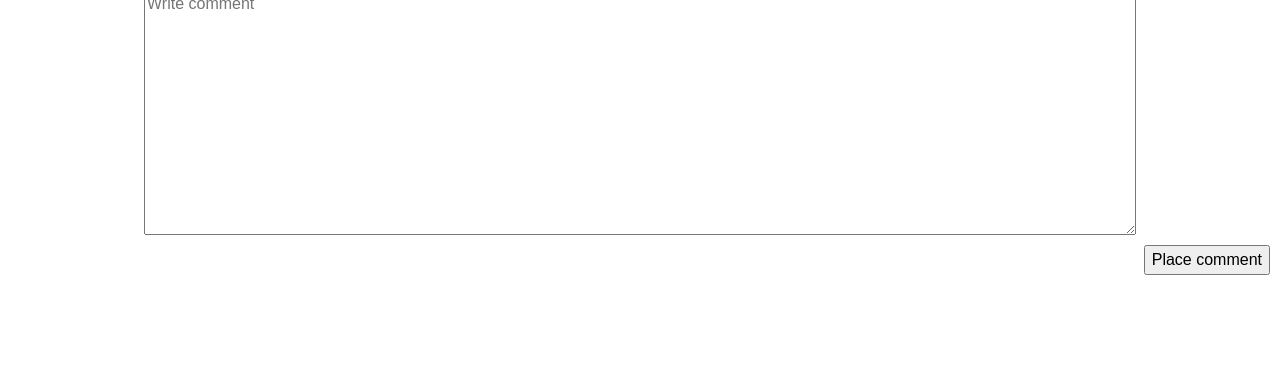
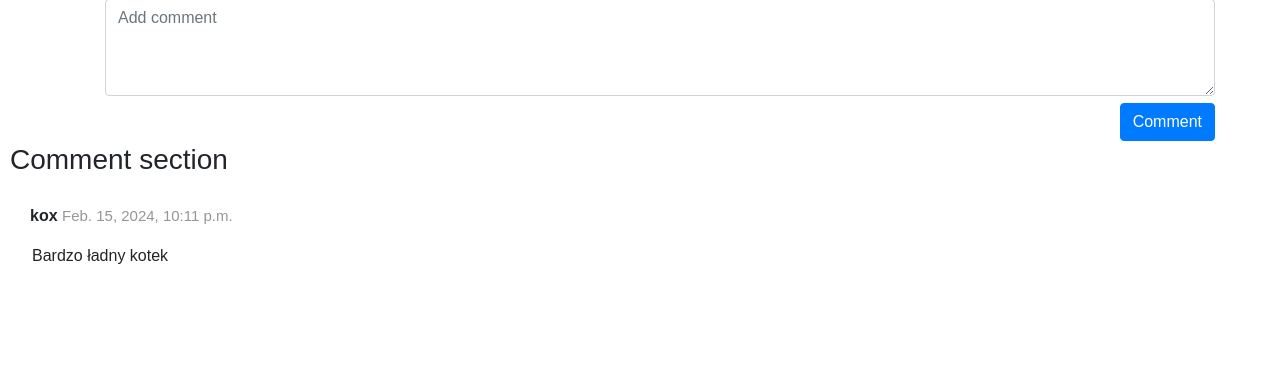
Before and after one commit to smtsz82/Commerce, a Django app: page /1 in a window 1280 px wide. Shown: the part 411-800 px from the top of the page. Run offline with Django 3.2, Linux system fonts and the light colour scheme; a user stored in the database is signed in; data comes from the database, SQL or seed files in the repository; both versions use the stored data as it was after the commit; some libraries are stand-ins or nearby versions.

Commit message:
Comment functionality, comment section layout, watchlist page

```diff
--- a/commerce/auctions/admin.py
+++ b/commerce/auctions/admin.py
@@ -1,6 +1,6 @@
 from django.contrib import admin
 
-from .models import User, Auction_listing, Watchlist, Bid
+from .models import User, Auction_listing, Watchlist, Bid, Comment
 
 # Register your models here.
 
@@ -8,3 +8,4 @@ admin.site.register(User)
 admin.site.register(Auction_listing)
 admin.site.register(Watchlist)
 admin.site.register(Bid)
+admin.site.register(Comment)
--- a/commerce/auctions/static/auctions/styles.css
+++ b/commerce/auctions/static/auctions/styles.css
@@ -121,13 +121,37 @@ body {
     text-align: center;
 }
 
-.comment_p_cont{
+.place_comment_container{
+    display: flex;
+    flex-flow: row wrap;
+    justify-content: flex-end;
+    margin: 20px;
     width: 100%;
-    display: flex;
-    justify-content: center;
+    height: 90%;
 }
 
-#comment_content{
+.container{
+    height: 120px;
+}
+
+.comment_section{
+    display: flex;
+    flex-flow: row wrap;
+}
+
+.comment_container{
+    margin: 20px;
+    width: 100%;
+}
+
+.comment_info{
+    width: fit-content;
+}
+
+.comment_content{
+    margin-left: 2px;
     width: 80%;
-    height: 20%;
+    display: flex;
+    flex-direction: column;
+    word-wrap: break-word;
 }
--- a/commerce/auctions/templates/auctions/layout.html
+++ b/commerce/auctions/templates/auctions/layout.html
@@ -25,6 +25,11 @@
             </li>
             {% if user.is_authenticated %}
                 <li class="nav-item">
+                    <a class="nav-link" href="{% url 'watchlist' %}">Watchlist</a>
+                </li>
+            {% endif %}
+            {% if user.is_authenticated %}
+                <li class="nav-item">
                     <a class="nav-link" href="{% url 'logout' %}">Log Out</a>
                 </li>
             {% else %}
--- a/commerce/auctions/templates/auctions/listing_page.html
+++ b/commerce/auctions/templates/auctions/listing_page.html
@@ -5,6 +5,11 @@
 {% endblock %}
 
 {% block body %}
+    {% if warning_message %}
+        <div class="alert alert-warning">
+            {{ warning_message }}
+        </div>
+    {% endif %}
     {% if success_message %}
         <div class="alert alert-success">
             {{ success_message }}
@@ -54,12 +59,13 @@
                     </form>
                 </div>
             {% endif %}
+            {% if listing.is_active %}
                 <div id="bid_form">
                     <div class="center">
                         <form action="{% url 'listing_page' listing.id %}" method="post">
                             {% csrf_token %}
                             <div class="center">
-                            <input type="number" name="bid_price" placeholder="Bid" min="0" step="0.01">
+                                <input type="number" name="bid_price" placeholder="Bid" min="0" step="0.01" class="form-control">
                             </div>
                             <input type="hidden" name="action" value="place_bid">
                             <div class="center">
@@ -68,15 +74,44 @@
                         </form>
                     </div>
                 </div>
+            {% endif %}
         </div>
     </div>
+    {% if listing.is_active %}
         <form action="{% url 'listing_page' listing.id %}" method="post">
+            {% csrf_token %}
             <input type="hidden" name="action" value="place_comment">
-                <div class="center">
-                    <textarea name="comment_content" cols="30" rows="10" placeholder="Write comment" id="comment_content"></textarea>
+            <div class="container">
+                <div class="place_comment_container">
+                    <textarea name="comment_content" cols="30" rows="10" placeholder="Add comment" id="Add comment" class="form-control" style="height: 90%;"></textarea>
+                    <input type="submit" value="Comment" class="btn btn-primary" style="margin-top: 7px;">
                 </div>
-                <div class="right">
-                    <input type="submit" value="Place comment">
             </div>
         </form>
+    {% endif %}
+    <br>
+    <h3>Comment section</h3>
+    {% if comments %}
+        <div class="comment_section">
+            {% for comment in comments %}
+                <div class="comment_container">
+                    <div class="comment_info">
+                        <p>
+                            <strong>{{ comment.user.username }}</strong>
+                            <span class="small_font">
+                                {{ comment.creation_date }}
+                            </span>
+                        </p>
+                    </div>
+                    <div class="comment_content">
+                        {{ comment.content }}
+                    </div>
+                </div>
+            {% endfor %}
+        </div>
+    {% elif listing.is_active %}
+        <div class="center">
+            <h4>This comment section is empty, be the first one to comment !</h4>
+        </div>
+    {% endif %}
 {% endblock %}
--- a/commerce/auctions/urls.py
+++ b/commerce/auctions/urls.py
@@ -7,7 +7,8 @@ urlpatterns = [
     path("login", views.login_view, name="login"),
     path("logout", views.logout_view, name="logout"),
     path("register", views.register, name="register"),
-    # Listing page can by accesed by listing id
+    path("watchlist", views.watchlist, name="watchlist"),
+    # Listing page can be accesed by listing id
     path("<int:id>", views.listing_page, name="listing_page"),
     path("new_listing", views.new_listing, name="new_listing")
 ]
--- a/commerce/auctions/util.py
+++ b/commerce/auctions/util.py
@@ -23,7 +23,7 @@ def watchlisted(user_id, listing):
 
 def assign_error_message(listing):
     if not listing.is_active:
-        return "This listing is closed and you can no longer place bids on it"
+        return "This listing is closed and you can no longer comment or place bids on it"
     return None
 
 
--- a/commerce/auctions/views.py
+++ b/commerce/auctions/views.py
@@ -7,17 +7,18 @@ from django.contrib.auth.decorators import login_required
 from django.http import HttpResponse, HttpResponseRedirect
 from django.shortcuts import render
 from django.urls import reverse
-from .models import Auction_listing, Bid, Watchlist, User
+from .models import Auction_listing, Bid, Watchlist, User, Comment
 
 
-# class NewTaskForm(forms.Form):
-#     task = forms.TextInput(attrs={"class":"form-control"})
-
 class New_listing(forms.Form):
-    listing_title = forms.CharField(widget=forms.TextInput(attrs={"required": True, "class": "form-control", "placeholder": "listing title", "name": "listing_title"}))
-    listing_description = forms.CharField(widget=forms.TextInput(attrs={"required": True, "class": "form-control", "placeholder": "listing description", "name": "listing_description"}))
-    starting_bid = forms.IntegerField(widget=forms.NumberInput(attrs={"required": True, "class": "form-control", "placeholder": "starting price", "name": "initial_bid", "min": 0, "step": 0.01}))
-
+    listing_title = forms.CharField(widget=forms.TextInput(
+        attrs={"required": True, "class": "form-control", "placeholder": "listing title", "name": "listing_title"}))
+    listing_description = forms.CharField(widget=forms.TextInput(
+        attrs={"required": True, "class": "form-control", "placeholder": "listing description",
+               "name": "listing_description"}))
+    starting_bid = forms.IntegerField(widget=forms.NumberInput(
+        attrs={"required": True, "class": "form-control", "placeholder": "starting price", "name": "initial_bid",
+               "min": 0, "step": 0.01}))
 
 
 def index(request):
@@ -77,8 +78,8 @@ def register(request):
     else:
         return render(request, "auctions/register.html")
 
+
 def new_listing(request):
-
     if request.method == "GET":
         return render(request, "auctions/create_listing.html", {
             "form": New_listing()
@@ -92,7 +93,10 @@ def new_listing(request):
             listing_category = request.POST["category"]
             listing_img = request.POST["image_url"]
             user_id = request.user.id
-            auction_listing = Auction_listing(user=User.objects.get(id=user_id), is_active=True, initial_bid=initial_bid, current_bid=initial_bid, listing_img=listing_img, listing_title=listing_title, listing_desc=listing_description, listing_category=listing_category, creation_date=datetime.datetime.now())
+            auction_listing = Auction_listing(user=User.objects.get(id=user_id), is_active=True,
+                                              initial_bid=initial_bid, current_bid=initial_bid, listing_img=listing_img,
+                                              listing_title=listing_title, listing_desc=listing_description,
+                                              listing_category=listing_category, creation_date=datetime.datetime.now())
             auction_listing.save()
             return HttpResponseRedirect(reverse("index"))
         else:
@@ -104,9 +108,12 @@ def new_listing(request):
         "message": "Listing creation failed, please"
     })
 
+
 def listing_page(request, id):
     if is_valid(id):
         listing = Auction_listing.objects.get(id=id)
+        # All comments for given listing
+        comments = Comment.objects.filter(listing=listing)
         user_id = request.user.id
         login_message = "to perform this action"
         # Check if listing is watchlisted for the current user
@@ -116,18 +123,19 @@ def listing_page(request, id):
         else:
             message = "Add to watchlist"
         if request.method == "GET":
-                success_message = None
-                if not listing.is_active:
-                    # Find user who placed the highest bid on the auction
-                    highest_biding_user = find_highest_username(listing)
-                    if highest_biding_user.id == request.user.id:
-                        success_message = f"Congratulations {highest_biding_user.username} you have won this auction !"
-                return render(request, "auctions/listing_page.html", {
-                    "listing": listing,
-                    "success_message": success_message,
-                    "error_message": assign_error_message(listing),
-                    "watchlist_state": message
-                })
+            success_message = None
+            if not listing.is_active:
+                # Find user who placed the highest bid on the auction
+                highest_biding_user = find_highest_username(listing)
+                if highest_biding_user.id == request.user.id:
+                    success_message = f"Congratulations {highest_biding_user.username} you have won this auction !"
+            return render(request, "auctions/listing_page.html", {
+                "listing": listing,
+                "success_message": success_message,
+                "error_message": assign_error_message(listing),
+                "watchlist_state": message,
+                "comments": comments
+            })
         if request.method == "POST" and request.POST["action"] == "watchlist" and request.user.is_authenticated:
             # if user had listing in his watchlist we remove it from database
             if wlisted:
@@ -152,12 +160,30 @@ def listing_page(request, id):
                     "listing": listing,
                     "success_message": "Bid placed successfully",
                     "error_message": assign_error_message(listing),
-                    "watchlist_state": message
+                    "watchlist_state": message,
+                    "comments": comments
                 })
             return render(request, "auctions/listing_page.html", {
                 "listing": listing,
                 "error_message": f"Your bid must be highest than current highest bid ({listing.current_bid}) !",
-                "watchlist_state": message
+                "watchlist_state": message,
+                "comments": comments
+            })
+        if request.method == "POST" and request.POST["action"] == "place_comment" and request.user.is_authenticated:
+            comment_content = request.POST["comment_content"]
+            # If user typed something to the comment field we create a comment
+            if comment_content:
+                comment = Comment(content=comment_content, creation_date=datetime.datetime.now(), listing=listing,
+                                  user=User.objects.get(id=user_id))
+                comment.save()
+                return HttpResponseRedirect(reverse("listing_page", args=(id,)))
+            # Else we render the page again with a warning
+            return render(request, "auctions/listing_page.html", {
+                "listing": listing,
+                "warning_message": "Your comment needs to have content in it !",
+                "error_message": assign_error_message(listing),
+                "watchlist_state": message,
+                "comments": comments
             })
         # if user is not logged in and tries to perform action that requires it we render the page with a error message
         else:
@@ -165,6 +191,16 @@ def listing_page(request, id):
                 "listing": listing,
                 "error_message": assign_error_message(listing),
                 "login_message": login_message,
-                "watchlist_state": message
+                "watchlist_state": message,
+                "comments": comments
             })
     return render(request, "auctions/404.html")
+
+
+@login_required
+def watchlist(request):
+    wlisted_listings = Watchlist.objects.filter(user_id=request.user.id)
+    listings = [listing.listing for listing in wlisted_listings]
+    return render(request, "auctions/watchlist.html", {
+        "listings": listings
+    })
```
Also changed, not shown: commerce/auctions/models.py (+8 -1 lines), commerce/db.sqlite3. Lines whose indentation alone changed are shown as unchanged.
